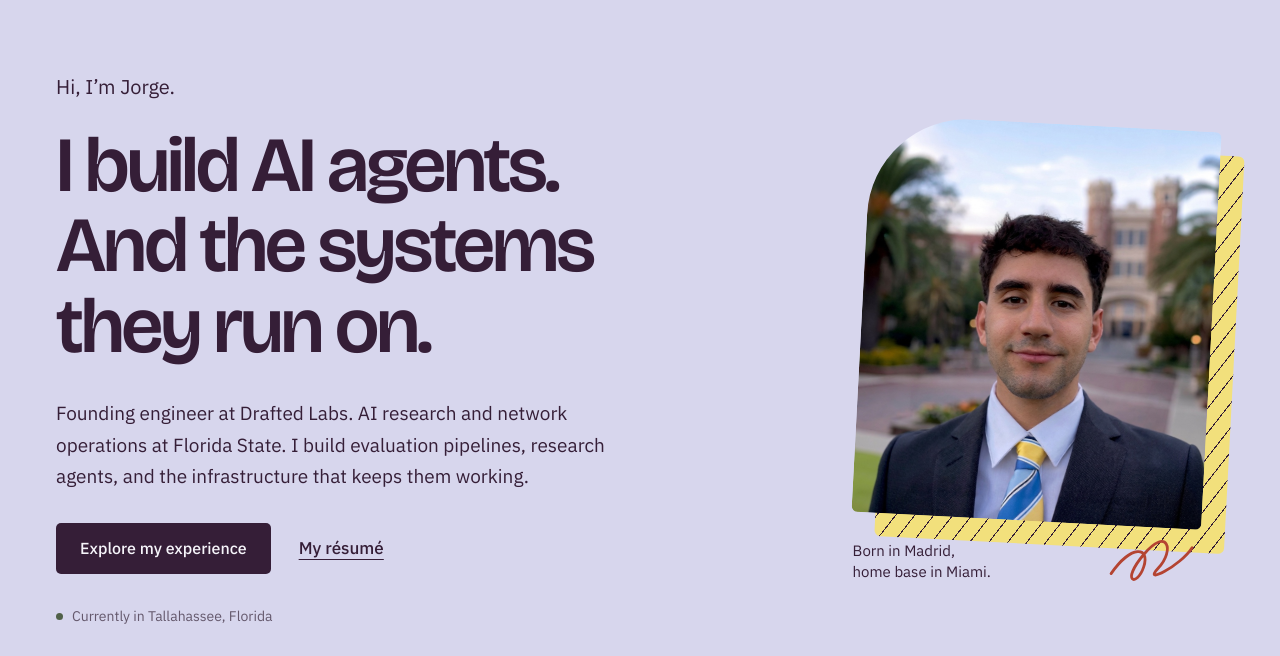
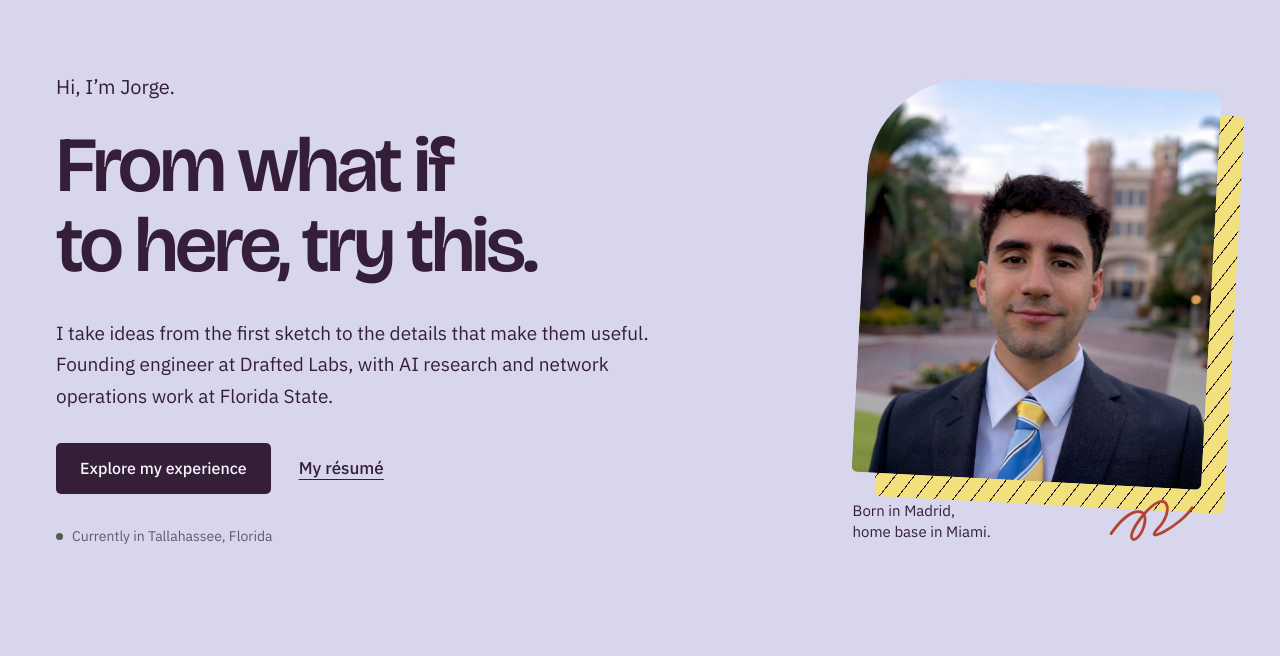
Before and after one commit to Jfraile05/WebDemo1, a website: page index.html in a window 1280 px wide. Shown: the part 95-751 px from the top of the page. Drawn offline with Linux system fonts and the light colour scheme.

Commit message:
Refine portfolio headline and introduction

```diff
--- a/index.html
+++ b/index.html
@@ -41,8 +41,8 @@
     <section class="intro page-width" aria-labelledby="intro-title">
       <div class="intro-copy">
         <p class="hello">Hi, I’m Jorge.</p>
-        <h1 id="intro-title">I build AI agents.<br />And the systems<br />they run on.</h1>
-        <p class="intro-description">Founding engineer at Drafted Labs. AI research and network operations at Florida State. I build evaluation pipelines, research agents, and the infrastructure that keeps them working.</p>
+        <h1 id="intro-title">From what if<br />to here, try this.</h1>
+        <p class="intro-description">I take ideas from the first sketch to the details that make them useful. Founding engineer at Drafted Labs, with AI research and network operations work at Florida State.</p>
         <div class="intro-links"><a class="solid-button" href="#experience">Explore my experience</a><a class="text-link" href="/resume.pdf" target="_blank" rel="noopener">My résumé</a></div>
         <p class="location-note"><span aria-hidden="true"></span>Currently in Tallahassee, Florida</p>
       </div>
```
